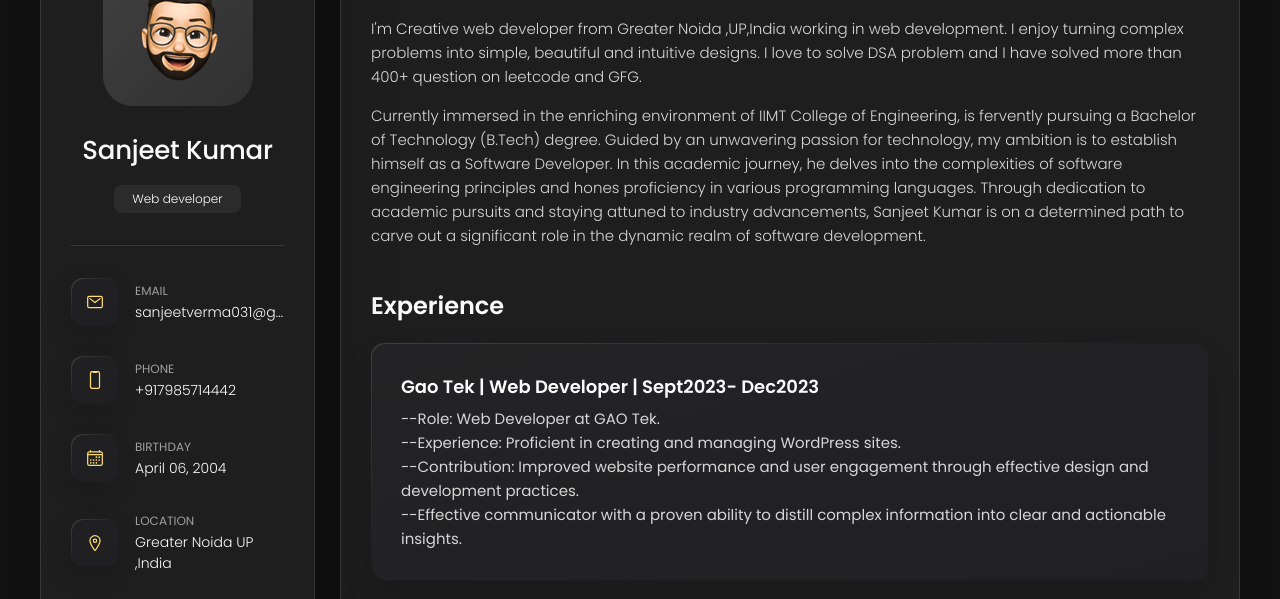
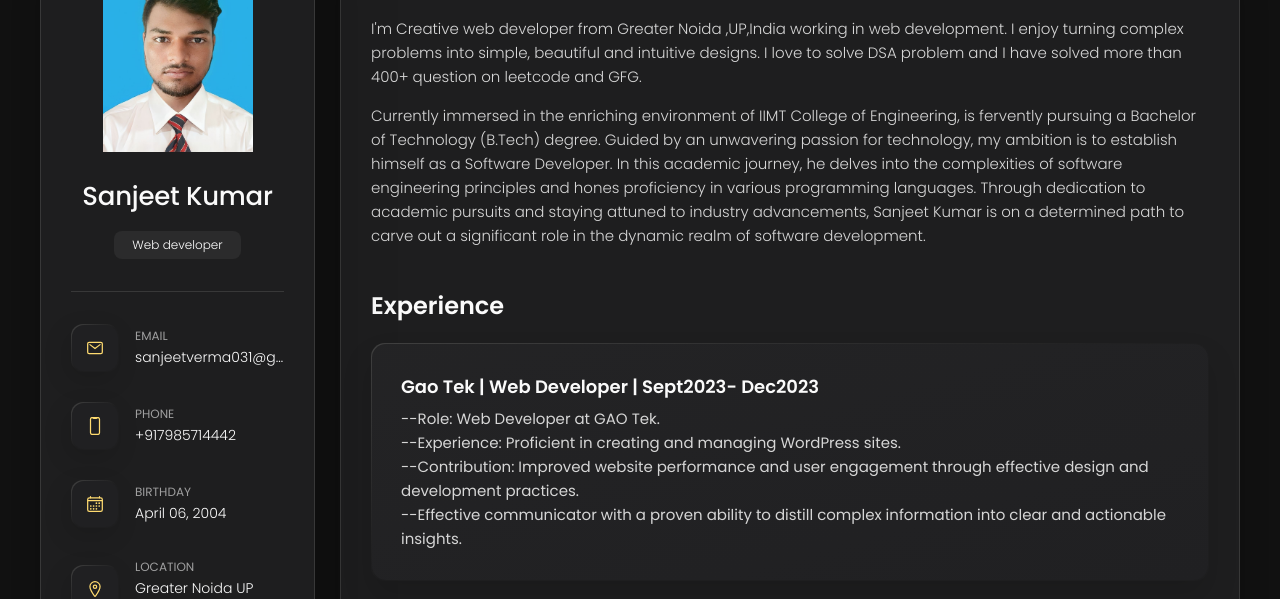
Before and after one commit to sanjeetkumar88/Personal-portfolio, a plain HTML site: page index.html in a window 1280 px wide. Shown: the part 162-761 px from the top of the page. Drawn offline with nearby package versions, Linux system fonts and the light colour scheme; a script that the page names is missing.

Commit message:
Update index.html

```diff
--- a/index.html
+++ b/index.html
@@ -38,7 +38,7 @@
       <div class="sidebar-info">
 
         <figure class="avatar-box">
-          <img src="./assets/images/my-avatar.png" alt="Sanjeet Kumar" width="80">
+          <img src="profilephoto.jpeg" alt="Sanjeet Kumar" width="80">
         </figure>
 
         <div class="info-content">
```
